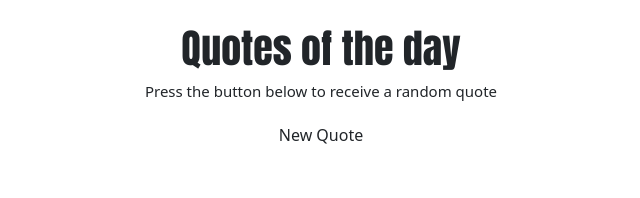
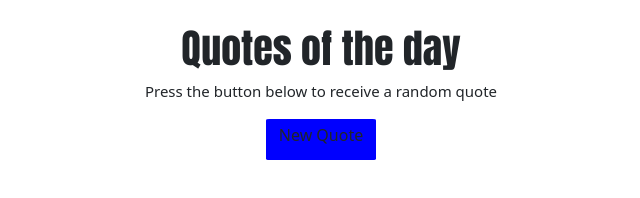
Before and after one commit to IamPeniel-star/quotes, a plain HTML site: page index.html in a window 1280 px wide. Shown: the whole page, without its empty margins (319-959 px from the left). Drawn offline with nearby package versions, Linux system fonts and the light colour scheme.

Commit message:
Update style.css

```diff
--- a/style.css
+++ b/style.css
@@ -1,8 +1,7 @@
 
-.button{
-    color: white;
+#button{
     background-color: blue;
-    border-radius: 5%;
+    border-radius: 3%;
     transition: all 1s;
 }
 
@@ -15,7 +14,10 @@ p{
     font-size: clamp(1px,3vh,15px);
 }
 
-button:hover{
+#button:hover{
     background-color: green;
     transform: scale(1.1);
 }
+#button h6:hover{
+    color: white;
+}
```
